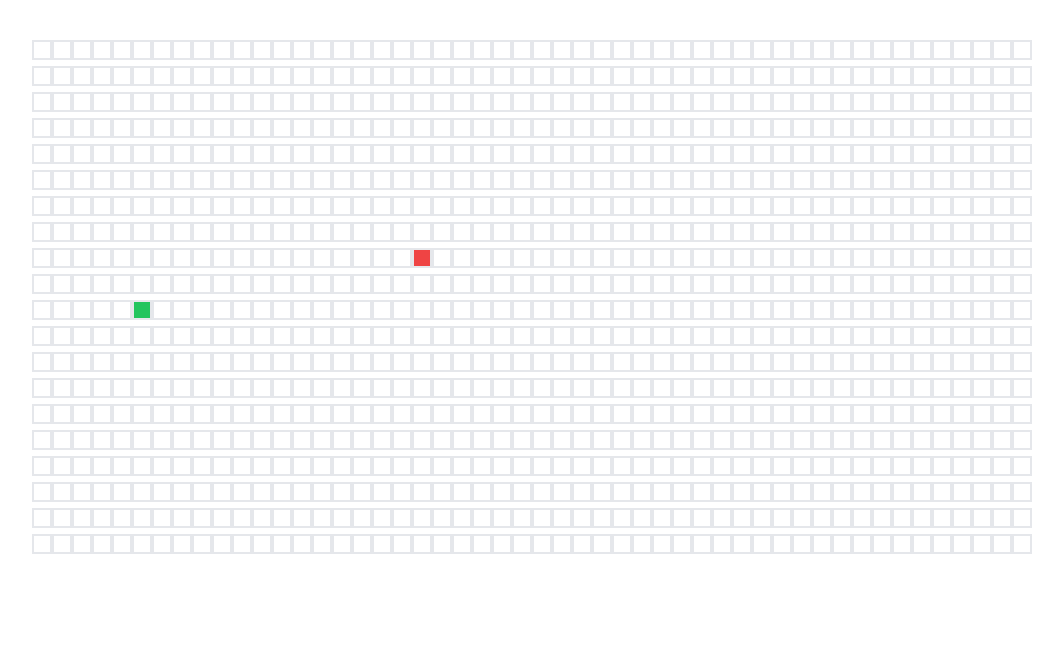
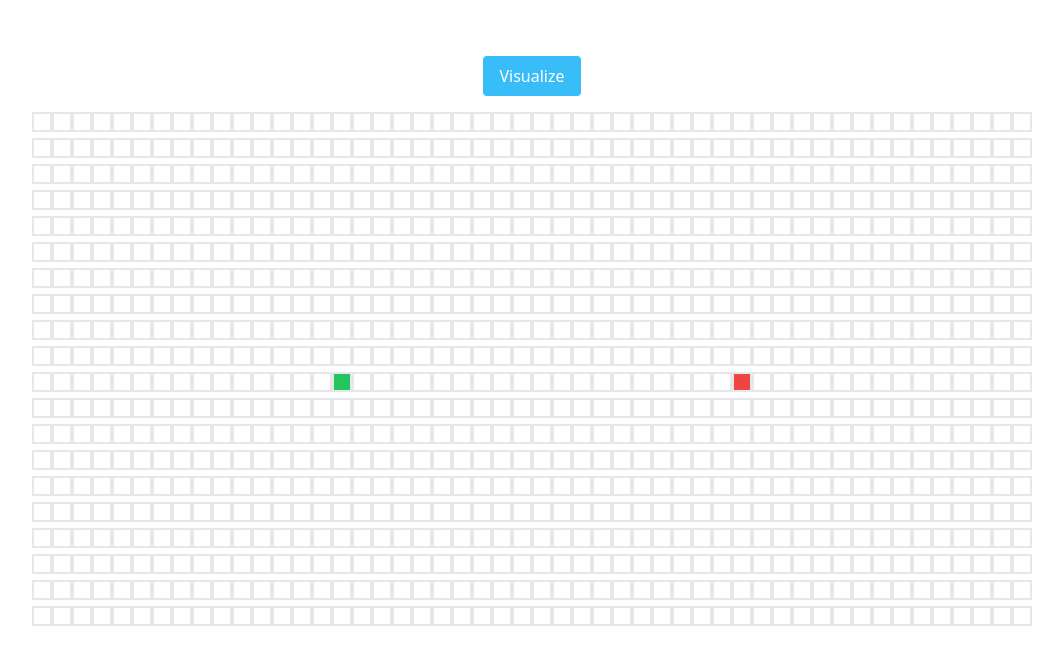
Before and after one commit to rahul01-git/PathFinding, a React (Vite) app: page / in a window 1280 px wide. Shown: the top 664 px of the page, without its empty margins (108-1171 px from the left). Built offline with nearby package versions, Linux system fonts and the light colour scheme.

Commit message:
get path

```diff
--- a/src/PathFindingVisualizer/PathFindingVisualizer.jsx
+++ b/src/PathFindingVisualizer/PathFindingVisualizer.jsx
@@ -1,14 +1,33 @@
 import React, { useEffect, useState } from "react";
 import "./PathFindingVisualizer.css";
 import Node from "./Node/Node";
+import { dijkstra } from "../algorithms/dijkstra";
+
+const START_NODE_ROW = 10;
+const START_NODE_COL = 15;
+const FINISH_NODE_ROW = 10;
+const FINISH_NODE_COL = 35;
+
 export default function PathFindingVisualizer() {
   const [grids, setGrids] = useState([]);
   useEffect(() => {
     setGrids(getInitialGrid);
   }, []);
 
+  const visualizeDijkstra = () => {
+    const startNode = grids[START_NODE_ROW][START_NODE_COL];
+    const finishNode = grids[FINISH_NODE_ROW][FINISH_NODE_COL];
+    console.log(dijkstra(grids, startNode, finishNode));
+  };
+
   return (
     <>
+      <button
+        onClick={() => visualizeDijkstra()}
+        className="text-white bg-sky-400 py-2 px-4 m-4 rounded"
+      >
+        Visualize
+      </button>
       {grids.map((row, rowIdx) => {
         return (
           <div key={rowIdx}>
@@ -42,7 +61,11 @@ const createNode = (col, row) => {
   return {
     col,
     row,
-    isStart: row === 10 && col === 5,
-    isFinish: row === 8 && col === 19,
+    isStart: row === START_NODE_ROW && col === START_NODE_COL,
+    isFinish: row === FINISH_NODE_ROW && col === FINISH_NODE_COL,
+    distance: Infinity,
+    isVisited: false,
+    isWall: false,
+    previousNode: null,
   };
 };
--- a/src/algorithms/dijkstra.js
+++ b/src/algorithms/dijkstra.js
@@ -0,0 +1,47 @@
+export function dijkstra(grid, startNode, finishNode) {
+    const visitedNodesInOrder = [];
+    startNode.distance = 0;
+    const unvisitedNodes = getAllNodes(grid);
+    while (!!unvisitedNodes.length) {
+        sortNodesByDistance(unvisitedNodes);
+        const closestNode = unvisitedNodes.shift();
+        // if we encounter a wall we skip it
+        if (closestNode.isWall) continue
+        // if closest node is at a distance of infinity,
+        //we must be trapped and so stop
+        if (closestNode.distance === Infinity) return visitedNodesInOrder;
+        closestNode.isVisited = true;
+        visitedNodesInOrder.push(closestNode)
+        if (closestNode === finishNode) return visitedNodesInOrder
+        updateUnvisitedNeighbors(closestNode, grid);
+    }
+}
+
+function sortNodesByDistance(unvisitedNodes) {
+    unvisitedNodes.sort((nodeA, nodeB) => nodeA.distance - nodeB.distance);
+}
+
+function getAllNodes(grid) {
+    const nodes = []
+    for (const row of grid)
+        for (const node of row) nodes.push(node)
+    return nodes
+}
+
+function updateUnvisitedNeighbors(node, grid) {
+    const unvisitedNeighbors = getUnvisitedNeighbors(node, grid);
+    for (const neighbor of unvisitedNeighbors) {
+        neighbor.distance = node.distance + 1;
+        neighbor.previousNode = node;
+    }
+}
+
+function getUnvisitedNeighbors(node, grid) {
+    const neighbors = []
+    const { col, row } = node;
+    if (row > 0) neighbors.push(grid[row - 1][col])
+    if (row < grid.length - 1) neighbors.push(grid[row + 1][col])
+    if (col > 0) neighbors.push(grid[row][col - 1])
+    if (col < grid[0].length - 1) neighbors.push(grid[row][col + 1])
+    return neighbors.filter(neighbor => !neighbor.isVisited)
+}
```
